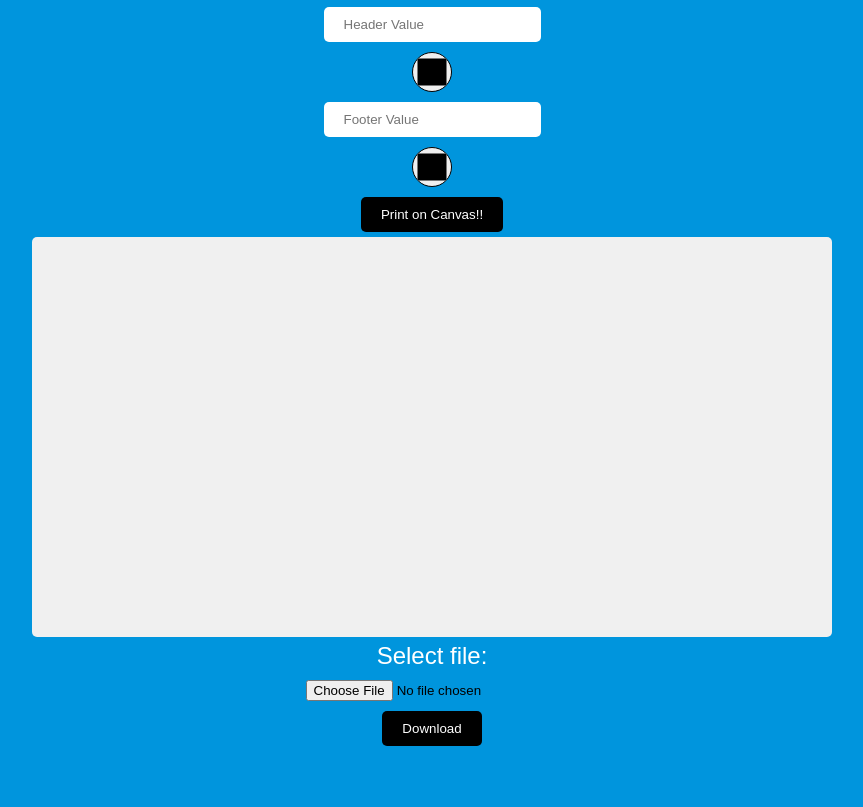
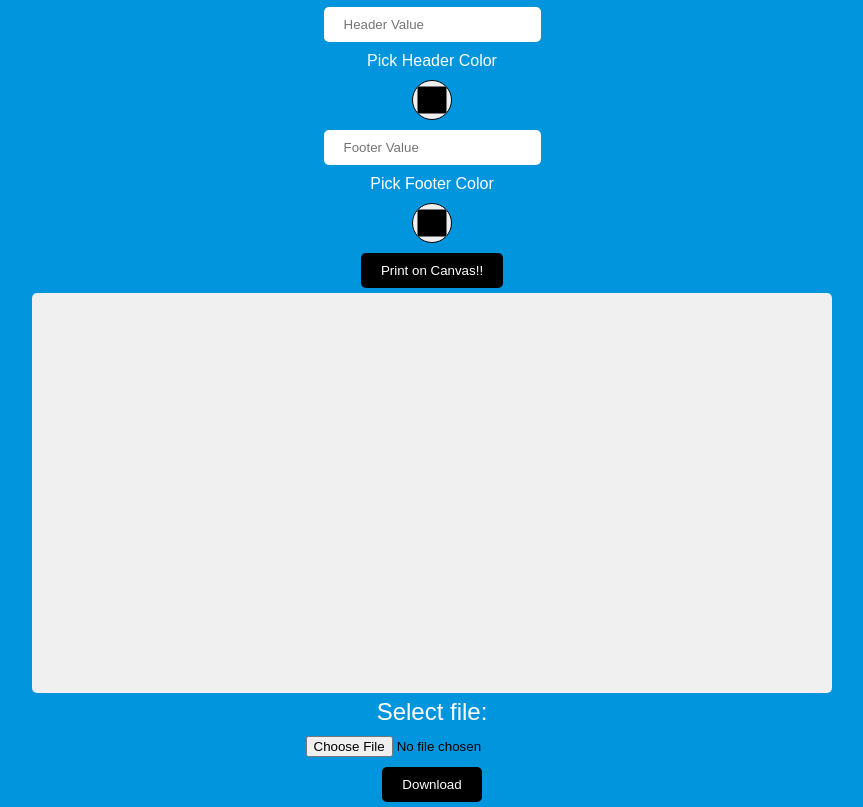
Before and after one commit to haiderRizvii/Canvas_Task_Week_2, a plain HTML site: page index.html in a window 1280 px wide. Shown: the part 88-895 px from the top of the page, without its empty margins (208-1071 px from the left). Before the commit the page ends 839 px from the top, so only its background shows below. Drawn offline with Linux system fonts and the light colour scheme.

Commit message:
Added Lablels

```diff
--- a/index.html
+++ b/index.html
@@ -17,6 +17,7 @@
       id="overText"
       placeholder="Header Value"
     />
+    <label class="small" for="pickColor">Pick Header Color</label>
     <input class="colorPicker head" type="color" id="headColorPicker" />
 
     <input
@@ -25,6 +26,7 @@
       id="belowText"
       placeholder="Footer Value"
     />
+    <label class="small" for="pickColor">Pick Footer Color</label>
     <input class="colorPicker" type="color" id="footColorPicker" />
 
     <button id="writeOnImage" class="btn">Print on Canvas!!</button>
--- a/style.css
+++ b/style.css
@@ -30,6 +30,10 @@ label {
   margin: 5px 0px;
   color: #fff;
   font-size: 1.5rem;
+}
+
+.small {
+  font-size: 1rem;
 }
 
 .textInput {
```
